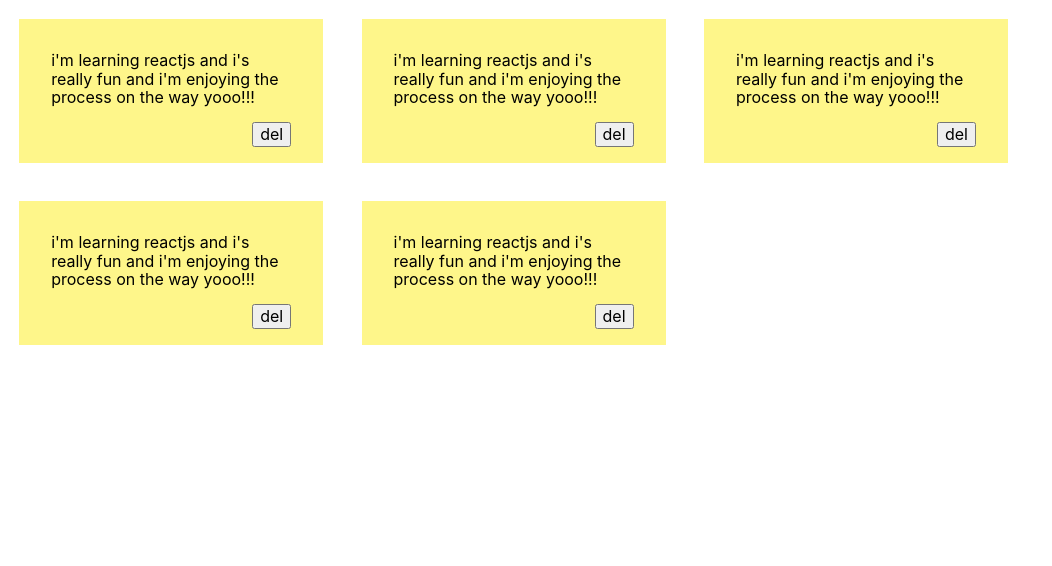
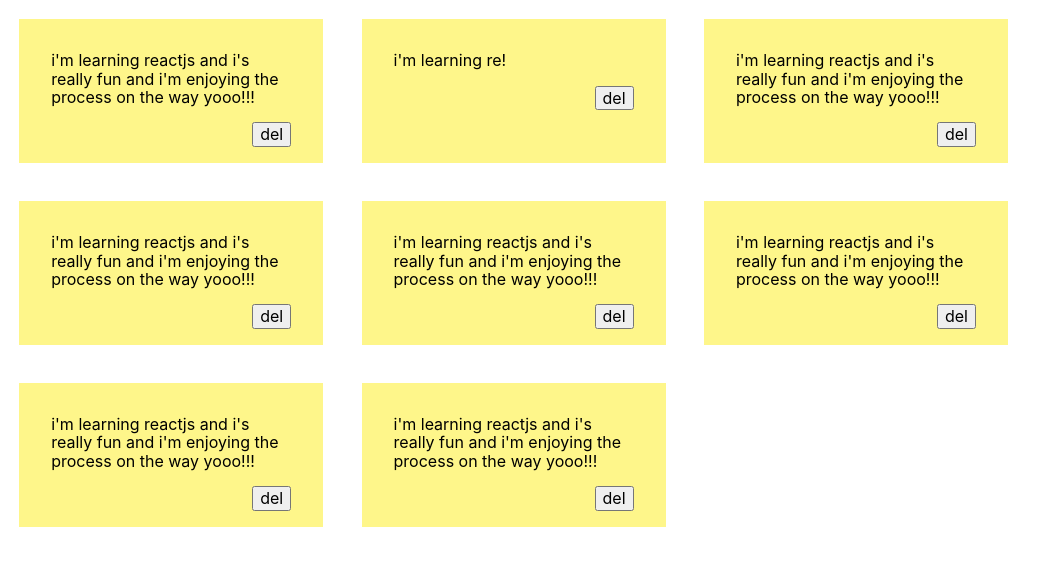
Before and after one commit to BodaNabeel/note-keeping-react, a React (Create React App) app: page / in a window 1280 px wide. Shown: the top 566 px of the page, without its empty margins (0-1052 px from the left). Built offline with nearby package versions, Linux system fonts and the light colour scheme.

Commit message:
added few more temp cards

```diff
--- a/src/App.js
+++ b/src/App.js
@@ -4,6 +4,18 @@
 
 function App() {
   const [notes, setNotes] = useState([
+    {
+      text: "i'm learning reactjs and i's really fun and i'm enjoying the process on the way yooo!!!",
+      id: uuidv4(),
+    },
+    {
+      text: "i'm learning re!",
+      id: uuidv4(),
+    },
+    {
+      text: "i'm learning reactjs and i's really fun and i'm enjoying the process on the way yooo!!!",
+      id: uuidv4(),
+    },
     {
       text: "i'm learning reactjs and i's really fun and i'm enjoying the process on the way yooo!!!",
       id: uuidv4(),
```
